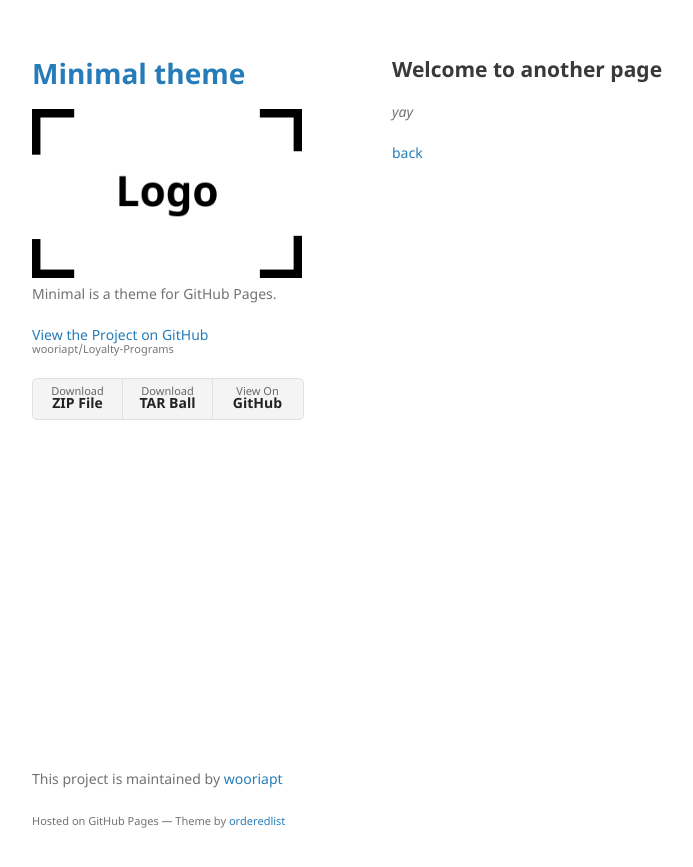
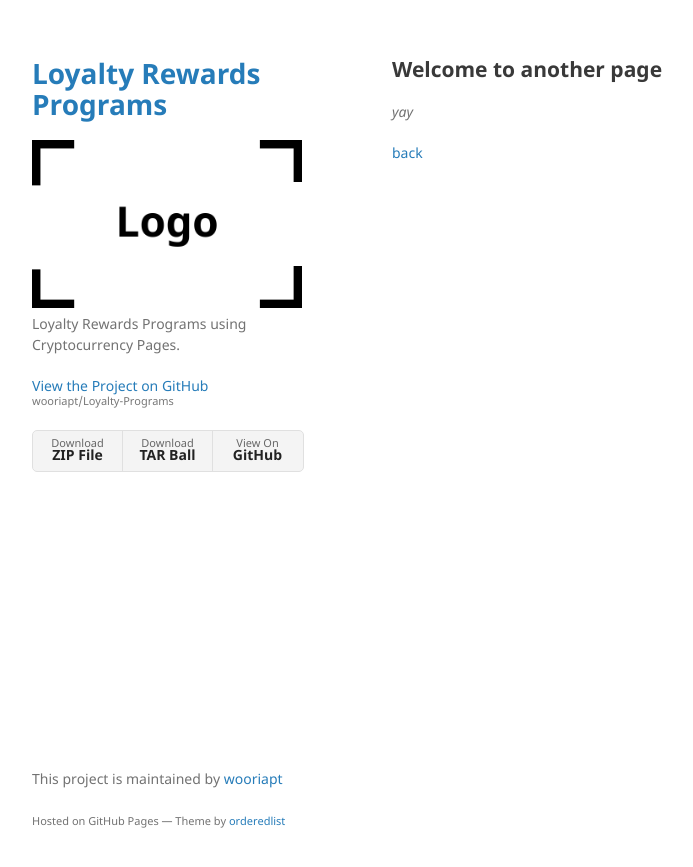
Before and after one commit to wooriapt/Loyalty-Programs, a Jekyll site: the page built from another-page.md, in a window 1280 px wide. Shown: the top 867 px of the page, without its empty margins (178-871 px from the left). Built offline with Jekyll 4.4.1, drawn with Linux system fonts in a browser that asks for light colours; our own code applies the rules of GitHub Pages for plain Markdown files.

Commit message:
Update _config.yml

```diff
--- a/_config.yml
+++ b/_config.yml
@@ -1,6 +1,6 @@
-title: Minimal theme
+title: Loyalty Rewards Programs
 logo: /assets/img/logo.png
-description: Minimal is a theme for GitHub Pages.
+description: Loyalty Rewards Programs using Cryptocurrency Pages.
 show_downloads: true
 google_analytics:
 theme: jekyll-theme-minimal
```
